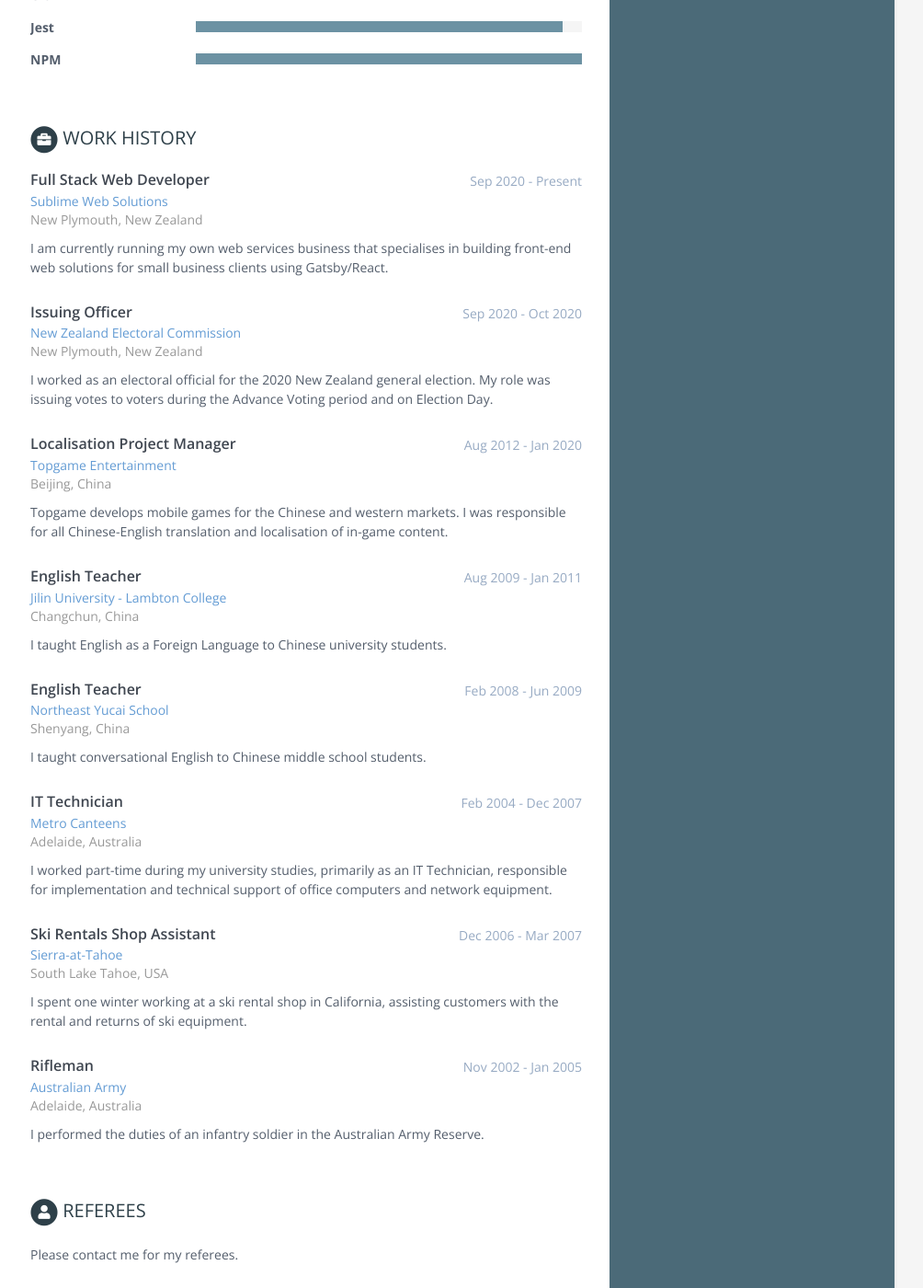
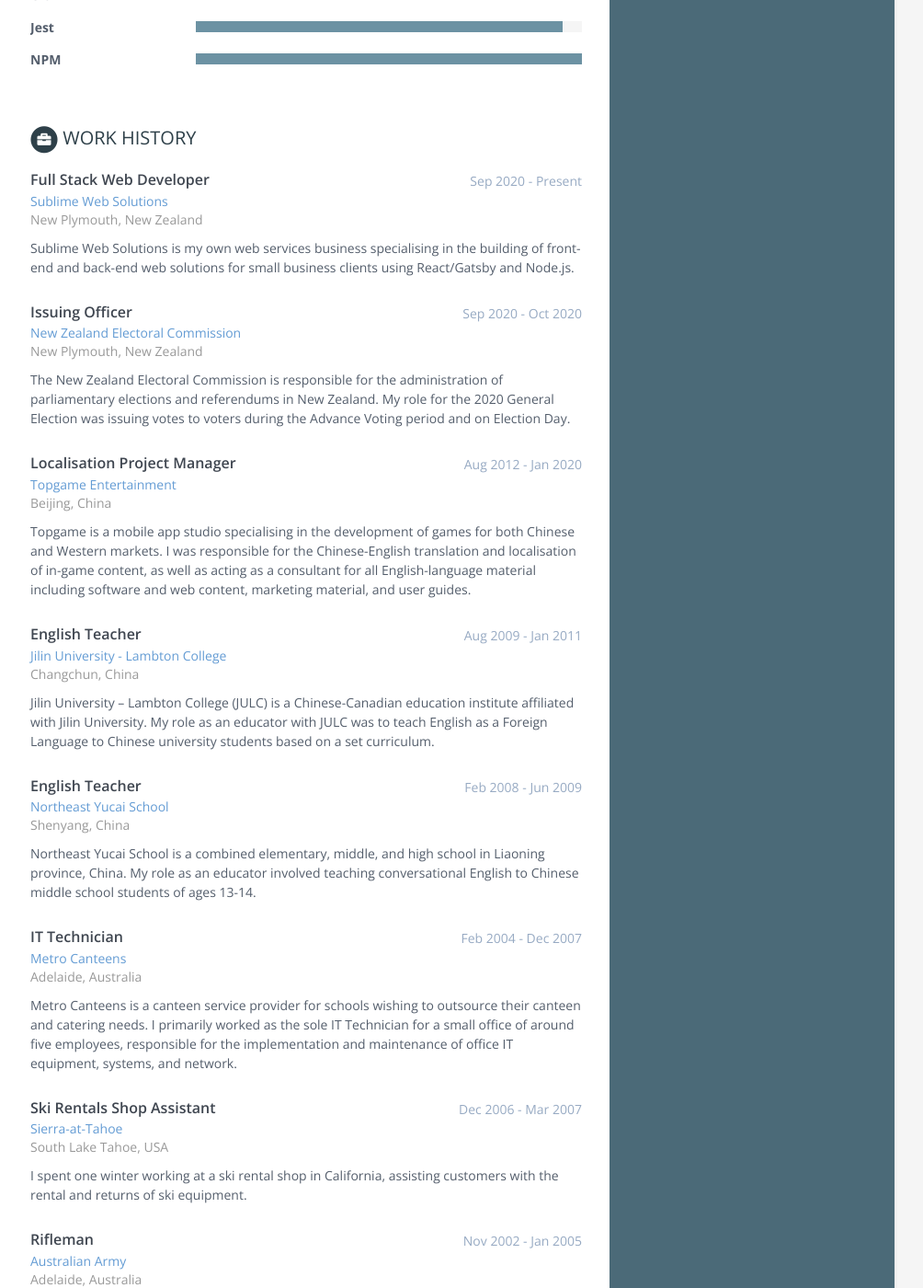
Before and after one commit to rav2040/rav2040.github.io, a Jekyll site: the page built from index.html, in a window 1280 px wide and 1400 px high, scrolled down 1574 px. Shown: the whole window at 92% size, without its empty margins (167-1171 px from the left). Built offline with Jekyll 4.4.1, drawn with Linux system fonts in a browser that asks for light colours.

Commit message:
Update job descriptions

```diff
--- a/_data/data.yml
+++ b/_data/data.yml
@@ -101,37 +101,37 @@
     time: Sep 2020 - Present
     company: '<a href="https://www.sublimeweb.nz/" target="_blank">Sublime Web Solutions</a><br><span style="color: #999;">New Plymouth, New Zealand</span>'
     details: |
-      I am currently running my own web services business that specialises in building front-end web solutions for small business clients using Gatsby/React.
+      Sublime Web Solutions is my own web services business specialising in the building of front-end and back-end web solutions for small business clients using React/Gatsby and Node.js.
 
   - role: Issuing Officer
     time: Sep 2020 - Oct 2020
     company: '<a href="https://elections.nz/" target="_blank">New Zealand Electoral Commission</a><br><span style="color: #999;">New Plymouth, New Zealand</span>'
     details: |
-      I worked as an electoral official for the 2020 New Zealand general election. My role was issuing votes to voters during the Advance Voting period and on Election Day.
+      The New Zealand Electoral Commission is responsible for the administration of parliamentary elections and referendums in New Zealand. My role for the 2020 General Election was issuing votes to voters during the Advance Voting period and on Election Day.
 
   - role: Localisation Project Manager
     time: Aug 2012 - Jan 2020
     company: '<a href="http://www.topgame.com/" target="_blank">Topgame Entertainment</a><br><span style="color: #999;">Beijing, China</span>'
     details: |
-      Topgame develops mobile games for the Chinese and western markets. I was responsible for all Chinese-English translation and localisation of in-game content.
+      Topgame is a mobile app studio specialising in the development of games for both Chinese and Western markets. I was responsible for the Chinese-English translation and localisation of in-game content, as well as acting as a consultant for all English-language material including software and web content, marketing material, and user guides.
 
   - role: English Teacher
     time: Aug 2009 - Jan 2011
     company: '<a href="http://en.julc.cn/" target="_blank">Jilin University - Lambton College</a><br><span style="color: #999;">Changchun, China</span>'
     details: |
-      I taught English as a Foreign Language to Chinese university students.
+      Jilin University – Lambton College (JULC) is a Chinese-Canadian education institute affiliated with Jilin University. My role as an educator with JULC was to teach English as a Foreign Language to Chinese university students based on a set curriculum.
 
   - role: English Teacher
     time: Feb 2008 - Jun 2009
     company: '<a href="https://www.neyc.cn/Category_1451/Index.aspx" target="_blank">Northeast Yucai School</a><br><span style="color: #999;">Shenyang, China</span>'
     details: |
-      I taught conversational English to Chinese middle school students.
+      Northeast Yucai School is a combined elementary, middle, and high school in Liaoning province, China. My role as an educator involved teaching conversational English to Chinese middle school students of ages 13-14.
 
   - role: IT Technician
     time: Feb 2004 - Dec 2007
     company: '<a href="https://www.metrocanteens.com.au/" target="_blank">Metro Canteens</a><br><span style="color: #999;">Adelaide, Australia</span>'
     details: |
-      I worked part-time during my university studies, primarily as an IT Technician, responsible for implementation and technical support of office computers and network equipment.
+      Metro Canteens is a canteen service provider for schools wishing to outsource their canteen and catering needs. I primarily worked as the sole IT Technician for a small office of around five employees, responsible for the implementation and maintenance of office IT equipment, systems, and network.
 
   - role: Ski Rentals Shop Assistant
     time: Dec 2006 - Mar 2007
```
